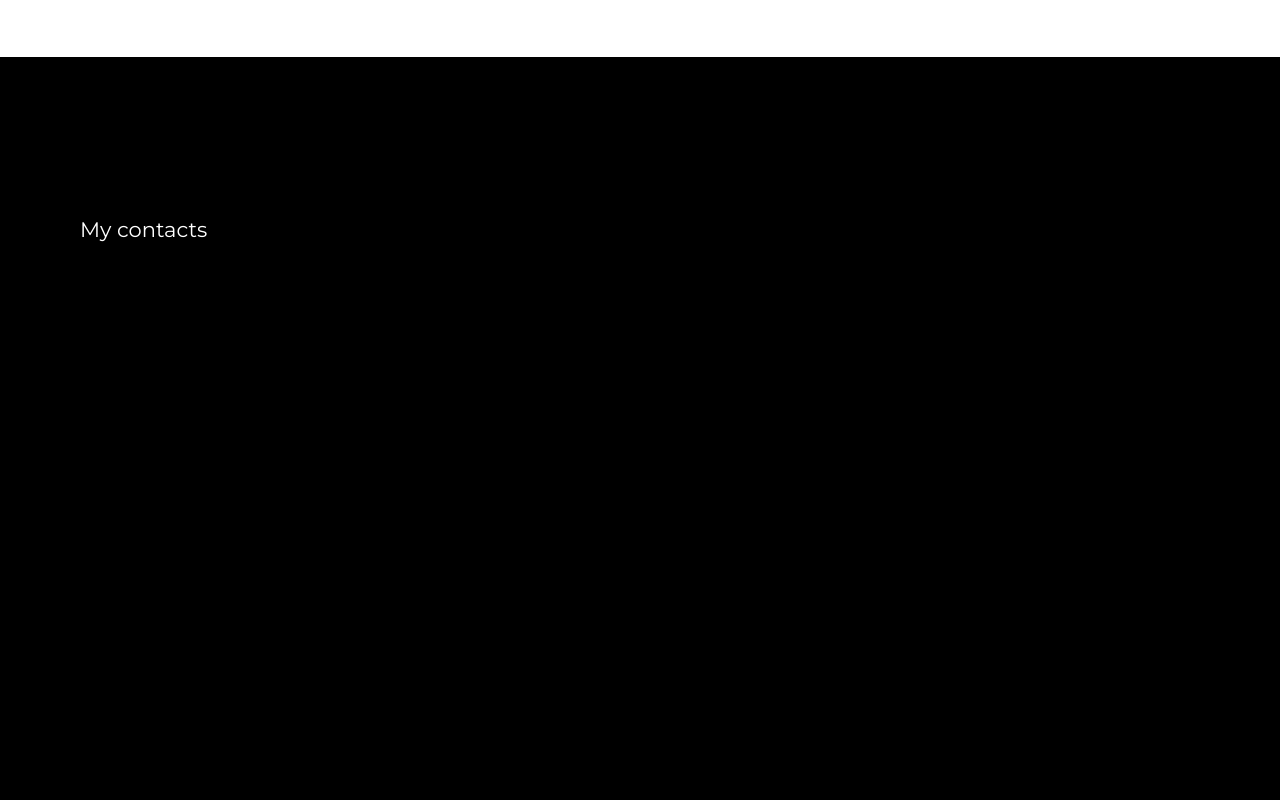
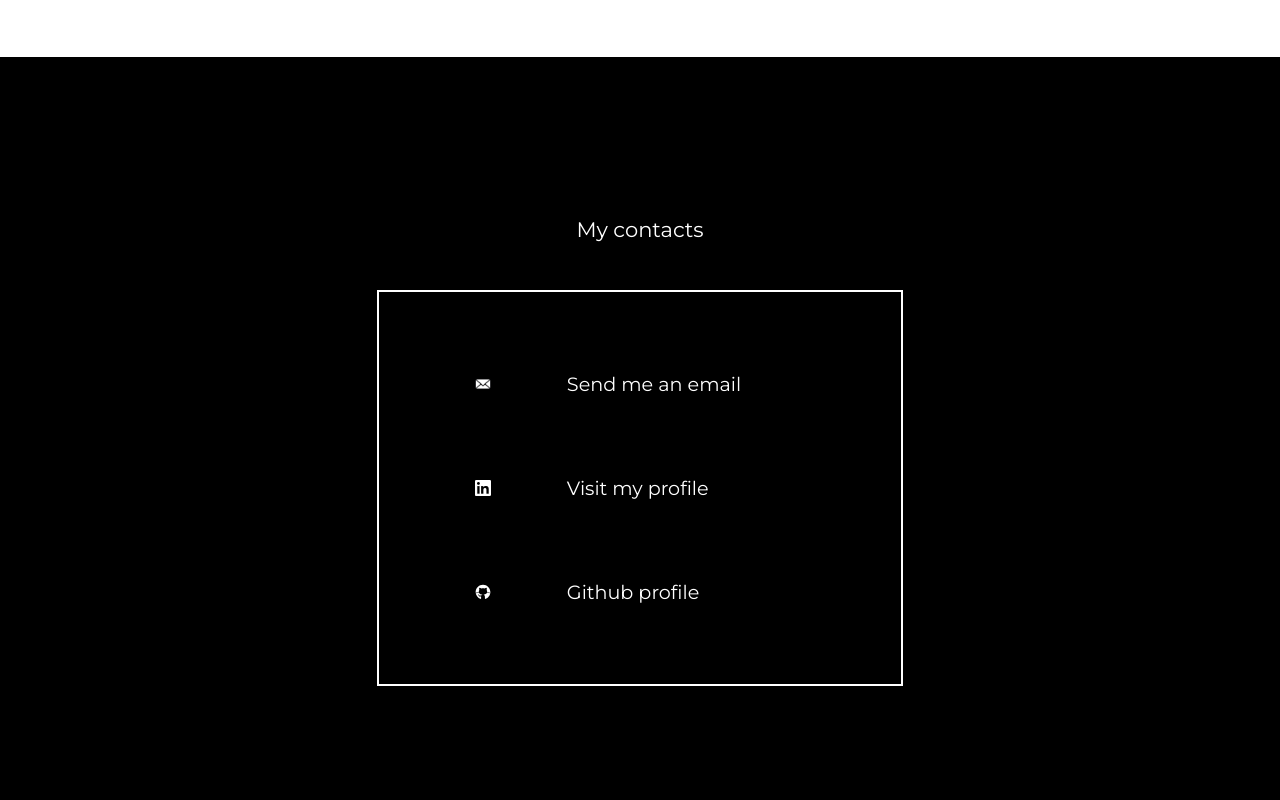
Before and after one commit to akasenomm/akasenomm.github.io, a plain HTML site: page index.html in a window 1280 px wide. Shown: the part 2520-3320 px from the top of the page. Drawn offline with nearby package versions, Linux system fonts and the light colour scheme.

Commit message:
contact info v1

```diff
--- a/index.html
+++ b/index.html
@@ -54,6 +54,28 @@
 
     <div id="contact" class="content-3">
         <p>My contacts</p>
+        <div class="contactinfo">
+            <ul class="contactlist">
+                <li>
+                    <div>
+                        <img class="contactlogo" id="maillogo" src="resources/mail3.png">
+                        <a href="mailto:artur.kasenomm@gmail.com">Send me an email</a>
+                    </div>
+                </li>
+                <li>
+                    <div>
+                        <img class="contactlogo" id="lilogo" src="resources/lilogo2.webp" >
+                        <a href="https://www.linkedin.com/in/artur-kasenomm/">Visit my profile</a>
+                    </div>
+                </li>
+                <li>
+                    <div>
+                        <img class="contactlogo" id="ghublogo" src="resources/icons8-github.svg">
+                        <a href="https://github.com/akasenomm">Github profile</a>
+                    </div>
+                </li>
+            </ul>
+        </div>
     </div>
     <div class="section">
         <svg xmlns="http://www.w3.org/2000/svg" viewBox="0 0 1440 320"><path fill="#ee5eba" fill-opacity="1" d="M0,224L60,229.3C120,235,240,245,360,256C480,267,600,277,720,266.7C840,256,960,224,1080,213.3C1200,203,1320,213,1380,218.7L1440,224L1440,320L1380,320C1320,320,1200,320,1080,320C960,320,840,320,720,320C600,320,480,320,360,320C240,320,120,320,60,320L0,320Z"></path></svg>
--- a/styles.css
+++ b/styles.css
@@ -50,7 +50,7 @@ header {
 footer p {
     font-size : 1rem;
 }
-p, a {
+p, a, li {
     font-family : 'Montserrat', sans-serif;
     color : black;
     font-size : 1.314rem;
@@ -501,9 +501,6 @@ body {
     padding: 10vw;
 }
 
-.content-2, .content-3 {
-
-}
 
 @media screen and (min-height: 800px) and (min-width: 1200px) {
     header {
@@ -535,3 +532,55 @@ footer p {
     color: white;
     font-weight: bold;
 }
+
+.contactlist {
+    border: 2px solid white;
+    margin: 1rem;
+    padding: 2rem;
+
+}
+
+.contactlist li, .contactlist li a {
+    color: white;
+    margin: 1rem;
+    list-style-type: none;
+    padding: 0.5rem;
+    padding-left: 3rem;
+    padding-right: 3rem;
+}
+
+#lilogo {
+    width: 1rem;
+    margin-right: 0.75rem;
+}
+
+.contactlogo {
+    width: 1rem;
+    margin-right: 0.75rem;
+}
+
+#contact {
+    display: flex;
+    flex-direction: column;
+    align-items: center;
+}
+
+
+.contactinfo {
+    margin-top: 2rem;
+}
+
+#portfolio {
+    justify-content: center;
+}
+
+li a {
+    font-size: 1.5vw;
+    white-space: nowrap;
+}
+
+li div {
+    display: flex;
+    align-items: center;
+
+}
```
Also changed, not shown: resources/email.jpg (added), resources/email2.webp (added), resources/ghub.png (added), resources/icons8-cv-50.png (added), resources/icons8-github.svg (added), resources/lilogo.png (added), resources/lilogo2.webp (added), resources/mail.jpg (added), resources/mail3.png (added).
